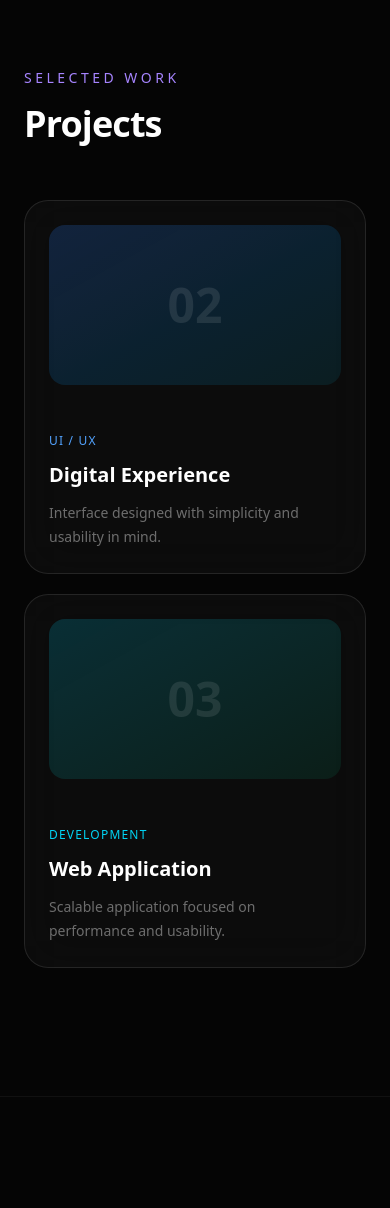
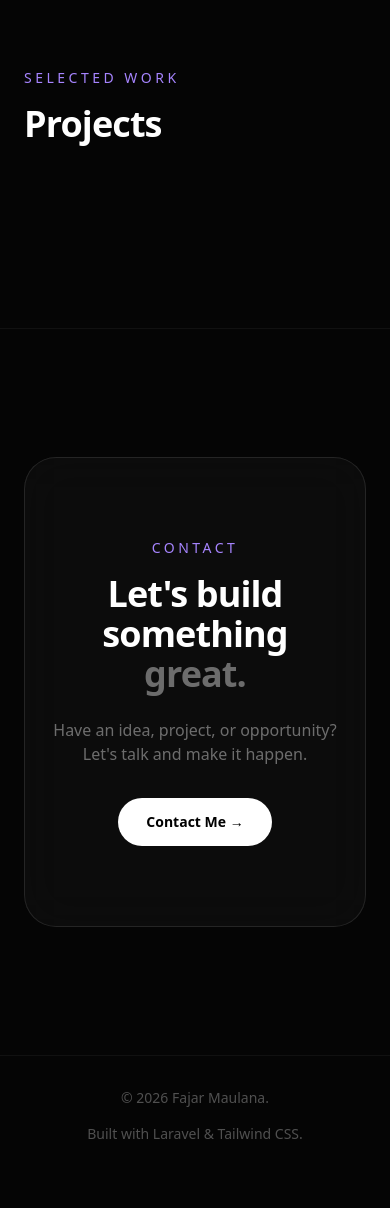
Before and after one commit to maulanaa121/docker-learning, a Laravel app: page / in a window 390 px wide. Shown: the part 1586-2794 px from the top of the page. After the commit the page ends 2725 px from the top, so only its background shows below. Run offline with Laravel 12, Linux system fonts and the light colour scheme; style sheets or scripts are compiled from the project's sources.

```diff
--- a/08-laravel-docker/resources/views/welcome.blade.php
+++ b/08-laravel-docker/resources/views/welcome.blade.php
@@ -360,113 +360,6 @@
 
                 </div>
 
-
-                <div
-                    class="grid gap-5
-                           md:grid-cols-2
-                           lg:grid-cols-3">
-
-                    <!-- Card 2 -->
-                    <div
-                        class="group rounded-3xl
-                               border border-white/10
-                               bg-white/[0.03]
-                               p-6 backdrop-blur-xl
-                               transition duration-500
-                               hover:-translate-y-2
-                               hover:border-blue-400/30
-                               hover:bg-white/[0.05]">
-
-                        <div
-                            class="mb-12 flex h-40
-                                   items-center justify-center
-                                   rounded-2xl
-                                   bg-gradient-to-br
-                                   from-blue-500/20
-                                   to-cyan-500/10">
-
-                            <span
-                                class="text-5xl font-black
-                                       text-white/10">
-                                02
-                            </span>
-
-                        </div>
-
-                        <p
-                            class="text-xs uppercase
-                                   tracking-widest
-                                   text-blue-400">
-                            UI / UX
-                        </p>
-
-                        <h3
-                            class="mt-3 text-xl font-semibold">
-                            Digital Experience
-                        </h3>
-
-                        <p
-                            class="mt-3 text-sm
-                                   leading-6
-                                   text-white/40">
-                            Interface designed with
-                            simplicity and usability in mind.
-                        </p>
-
-                    </div>
-
-
-                    <!-- Card 3 -->
-                    <div
-                        class="group rounded-3xl
-                               border border-white/10
-                               bg-white/[0.03]
-                               p-6 backdrop-blur-xl
-                               transition duration-500
-                               hover:-translate-y-2
-                               hover:border-cyan-400/30
-                               hover:bg-white/[0.05]">
-
-                        <div
-                            class="mb-12 flex h-40
-                                   items-center justify-center
-                                   rounded-2xl
-                                   bg-gradient-to-br
-                                   from-cyan-500/20
-                                   to-emerald-500/10">
-
-                            <span
-                                class="text-5xl font-black
-                                       text-white/10">
-                                03
-                            </span>
-
-                        </div>
-
-                        <p
-                            class="text-xs uppercase
-                                   tracking-widest
-                                   text-cyan-400">
-                            Development
-                        </p>
-
-                        <h3
-                            class="mt-3 text-xl font-semibold">
-                            Web Application
-                        </h3>
-
-                        <p
-                            class="mt-3 text-sm
-                                   leading-6
-                                   text-white/40">
-                            Scalable application focused
-                            on performance and usability.
-                        </p>
-
-                    </div>
-
-                </div>
-
             </div>
 
         </section>
```
